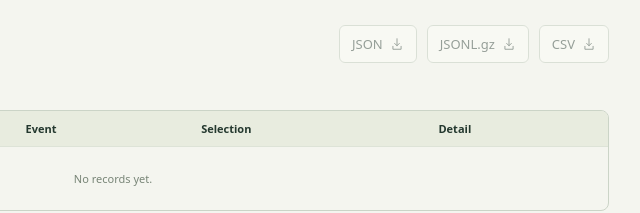
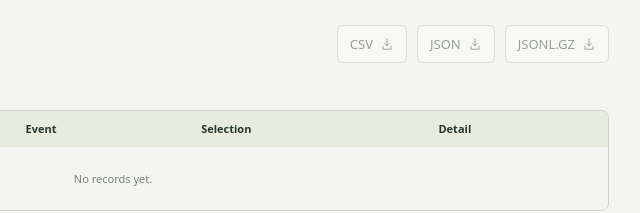
Before and after one commit to LingkKang/AwenTrace, a website built with Vite: page index.html in a window 1280 px wide. Shown: the part 498-711 px from the top of the page, 527-1167 px from the left. Built offline with nearby package versions, Linux system fonts and the light colour scheme.

Commit message:
fix: reorder demo download buttons and uppercase GZ

```diff
--- a/demo/main.ts
+++ b/demo/main.ts
@@ -11,7 +11,7 @@ function element<T extends HTMLElement>(id: string): T {
 const writer = element<HTMLTextAreaElement>('writer');
 const start = element<HTMLButtonElement>('start');
 const reset = element<HTMLButtonElement>('reset');
-const formats = ['json', 'jsonl', 'csv'] as const;
+const formats = ['csv', 'json', 'jsonl'] as const;
 const downloads = formats.map(format => element<HTMLButtonElement>(format));
 const status = element('status');
 const exportError = element('export-error');
--- a/index.html
+++ b/index.html
@@ -24,9 +24,9 @@
         <div class="section-heading">
           <h2 id="records-heading">Writing records</h2>
           <div class="actions downloads">
+            <button id="csv" aria-label="Download CSV" title="Download all records as CSV." disabled>CSV <svg viewBox="0 0 24 24" aria-hidden="true" focusable="false"><path d="M12 3v12m-4-4 4 4 4-4M5 16v5h14v-5" /></svg></button>
             <button id="json" aria-label="Download JSON" title="Download all records as JSON." disabled>JSON <svg viewBox="0 0 24 24" aria-hidden="true" focusable="false"><path d="M12 3v12m-4-4 4 4 4-4M5 16v5h14v-5" /></svg></button>
-            <button id="jsonl" aria-label="Download JSONL gzip" title="Download all records as gzip-compressed JSONL (.jsonl.gz)." disabled>JSONL.gz <svg viewBox="0 0 24 24" aria-hidden="true" focusable="false"><path d="M12 3v12m-4-4 4 4 4-4M5 16v5h14v-5" /></svg></button>
-            <button id="csv" aria-label="Download CSV" title="Download all records as CSV." disabled>CSV <svg viewBox="0 0 24 24" aria-hidden="true" focusable="false"><path d="M12 3v12m-4-4 4 4 4-4M5 16v5h14v-5" /></svg></button>
+            <button id="jsonl" aria-label="Download JSONL gzip" title="Download all records as gzip-compressed JSONL (.jsonl.gz)." disabled>JSONL.GZ <svg viewBox="0 0 24 24" aria-hidden="true" focusable="false"><path d="M12 3v12m-4-4 4 4 4-4M5 16v5h14v-5" /></svg></button>
           </div>
         </div>
         <p class="note"><span id="event-count">0</span> events recorded · Latest 200 shown. Exports include all records.</p>
```
Also changed, not shown: CHANGELOG.md.
